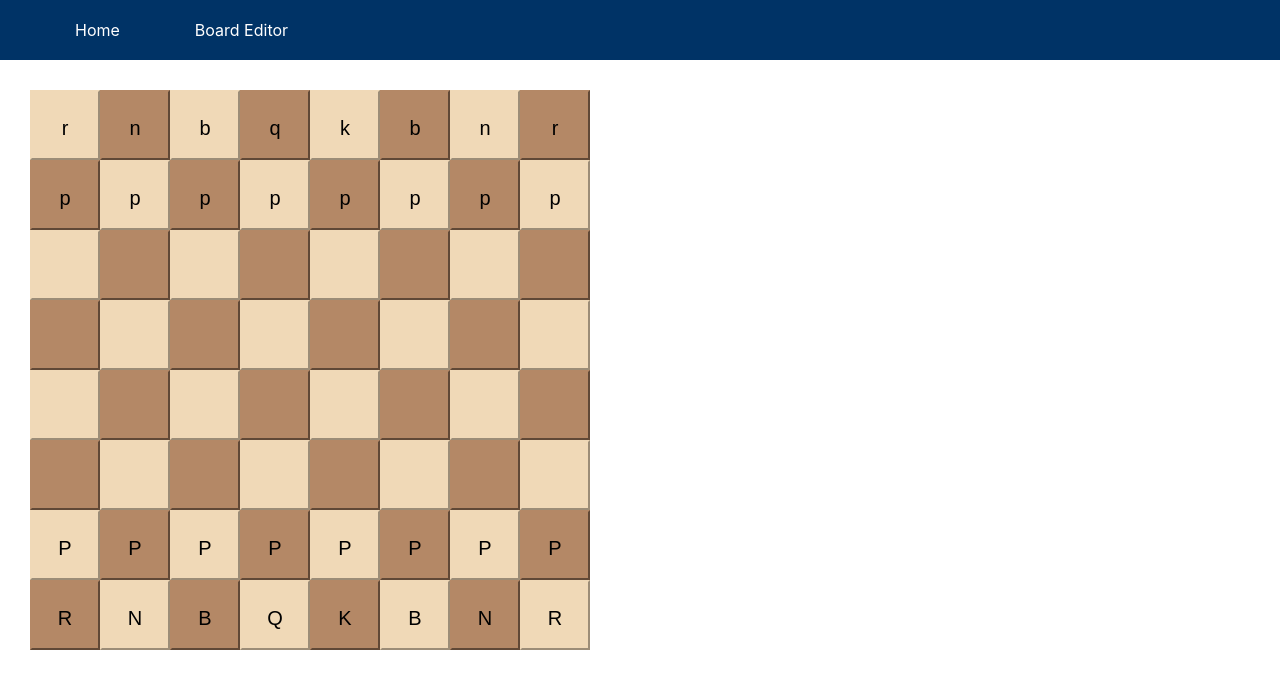
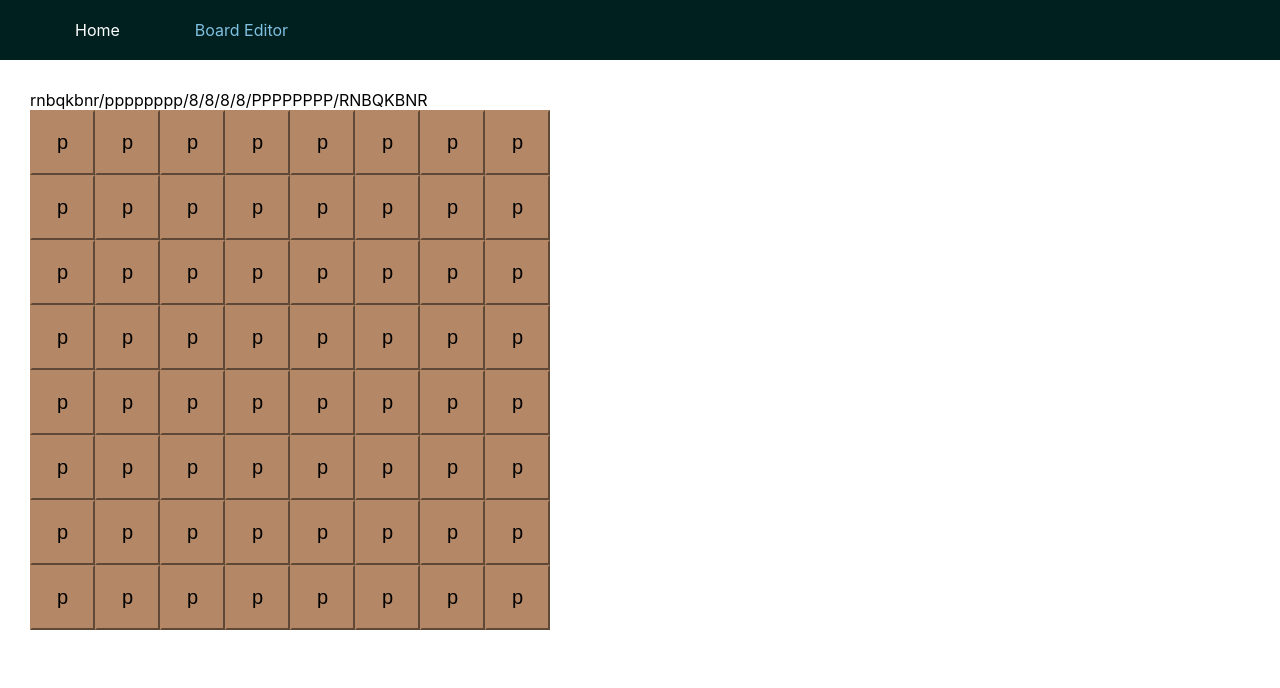
Before and after one commit to twjwesterhold/chessil-1.0, a React (Create React App) app: page /board in a window 1280 px wide. Shown: the top 688 px of the page. Built offline with nearby package versions, Linux system fonts and the light colour scheme.

Commit message:
Fixed NavBar highlighting and more FEN processing

```diff
--- a/src/App.js
+++ b/src/App.js
@@ -12,18 +12,18 @@ import Navbar from "./components/Navbar";
 import Board from "./components/Board";
 import Home from "./components/Home";
 
-const START_FEN = "rnbqkbnr/pppppppp/8/8/8/8/PPPPPPPP/RNBQKBNR w KQkq - 0 1";
+const START_FEN = "rnbqkbnr/pppppppp/8/8/8/8/PPPPPPPP/RNBQKBNR";
 const EMPTY_BOARD = "8/8/8/8/8/8/8/8";
 
 const App = () => {
-  var defBoard = fenToObject(START_FEN);
+  const defBoard = fenToObject(START_FEN);
   return (
     <Router>
       <Navbar/>
       <BodyContent>
         <Switch>
           <Route path="/board">
-            <Board squares={defBoard}/>
+            <Board fen={START_FEN}/>
           </Route>
           <Route path="/">
             <Home/>
@@ -93,7 +93,7 @@ const fenToObject = (fen) => {
 
   for (var i = 0; i < 8; i++) {
     for (var j = 0; j < 8; j++) {
-      position.push({rank: "", file: "", piece: "", squareColor: ""});
+      position.push({rank: "", file: "", piece: "", squareColor: "",});
       var curr = j + 8*i;
       position[curr].rank = i;
       position[curr].file = j;
--- a/src/components/Board/Board.js
+++ b/src/components/Board/Board.js
@@ -1,30 +1,44 @@
 import React from "react";
+import styled from "styled-components";
 
 import Square from "../Square";
+import fenToObject from "../../App.js"
+import expandFenEmptySquares from "../../App.js"
+import isValidFen from "../../App.js"
 
 const Board = (props) => {
   var cols = [];
   var rows = [];
-  var boardArray = props.squares;
+  var fenStr = props.fen;
+  const boardArray = fenToObject(fenStr);
 
   for (var i = 0; i <= 7; i++) {
     for (var j = 0; j <=7; j++) {
-      var thisSquare = boardArray[j + 8*i]
+      var thisSquare = boardArray[j + 8*i];
       cols.push(
         <Square
-          color={thisSquare.squareColor}
-          piece={thisSquare.piece}
+          color="blackS"
+          piece="p"
         />
       );
     }
-    rows.push(<div>{cols}</div>);
+    rows.push(<ChessRow>{cols}</ChessRow>);
     cols = [];
   }
   return (
     <div>
+    <div>
+      {fenStr}
+    </div>
+    <div>
       {rows}
+    </div>
     </div>
   );
 };
 
+const ChessRow = styled.pre`
+  margin: 0px;
+`;
+
 export default Board;
--- a/src/components/Fenbar/Fenbar.js
+++ b/src/components/Fenbar/Fenbar.js
@@ -1,26 +1,36 @@
 import React from "react";
 import styled from "styled-components";
-import { Link } from "react-router-dom";
+import {
+  BrowserRouter as Router,
+  Switch,
+  Route,
+  Link
+} from "react-router-dom";
 import Board from "../Board";
 import fenToObject from "../../App.js"
 
 const Fenbar = () => {
 	return (
 		<div>
-			Enter custom FEN:
-			<FenInputBar type="text" id="fenload"/>
-			<button onclick="load()">LOAD</button>
+			<div>
+				Enter custom FEN:
+				<FenInputBar type="text" id="fenload"/>
+				<Navlink to="/board">LOAD</Navlink>
+			</div>
+			{/*<Route path="/board">
+				<Board squares={document.getElementById("fenload").value}/>
+			</Route>*/}
 		</div>
 	);
 };
 
-const load = () => {
-	var customFen = document.getElementById("fenload").value;
-	var customBoard = fenToObject(customFen);
-	return (
-		<Link path="/board"><Board squares={customBoard}/></Link>
-	);
-};
+// const load = () => {
+// 	var customFen = document.getElementById("fenload").value;
+// 	var customBoard = fenToObject(customFen);
+// 	return (
+// 		<Board squares={customBoard}/>
+// 	);
+// };
 
 const FenInputBar = styled.input`
 	padding: 5px;
@@ -30,4 +40,13 @@ const FenInputBar = styled.input`
 	font-size: 14px;
 `;
 
+const Navlink = styled(Link)`
+//	text-decoration: none;
+	color: black;
+	activeStyle {
+		font-weight: bold;
+		color: blue;
+	}
+`;
+
 export default Fenbar;
--- a/src/components/Navbar/Navbar.js
+++ b/src/components/Navbar/Navbar.js
@@ -1,12 +1,12 @@
 import React from "react";
 import styled from "styled-components";
-import { Link } from "react-router-dom";
+import { NavLink } from "react-router-dom";
 
 const Navbar = () => {
 	return (
 		<NavbarContainer>
-			<Navlink to="/">Home</Navlink>
-			<Navlink to="/board">Board Editor</Navlink>
+			<StyledLink exact to="/" >Home</StyledLink>
+			<StyledLink exact to="/board" >Board Editor</StyledLink>
 		</NavbarContainer>
 	);
 };
@@ -18,17 +18,18 @@ const NavbarContainer = styled.div`
 	horizontal-align: center;
 	height: 60px;
 	width: true;
-	background-color: #003366;
+	background-color: #002020;
 `;
 
-const Navlink = styled(Link)`
+const StyledLink = styled(NavLink)`
 	margin-left: 75px;
 	text-decoration: none;
 	color: white;
-	activeStyle {
-		font-weight: bold;
-		color: blue;
+	&.active {
+		color: #80C0E0;
 	}
 `;
 
+
+
 export default Navbar;
--- a/src/components/Square/Square.js
+++ b/src/components/Square/Square.js
@@ -12,10 +12,10 @@ const Square = (props) => {
 };
 
 const ChessSquare = styled.button`
-	width: 70px;
-	height: 70px;
-  	font-size: 20px;
-  	padding: 24.5px;
+	width: 65px;
+	height: 65px;
+  font-size: 20px;
+  outline: none;
 `;
 
 export default Square;
```
